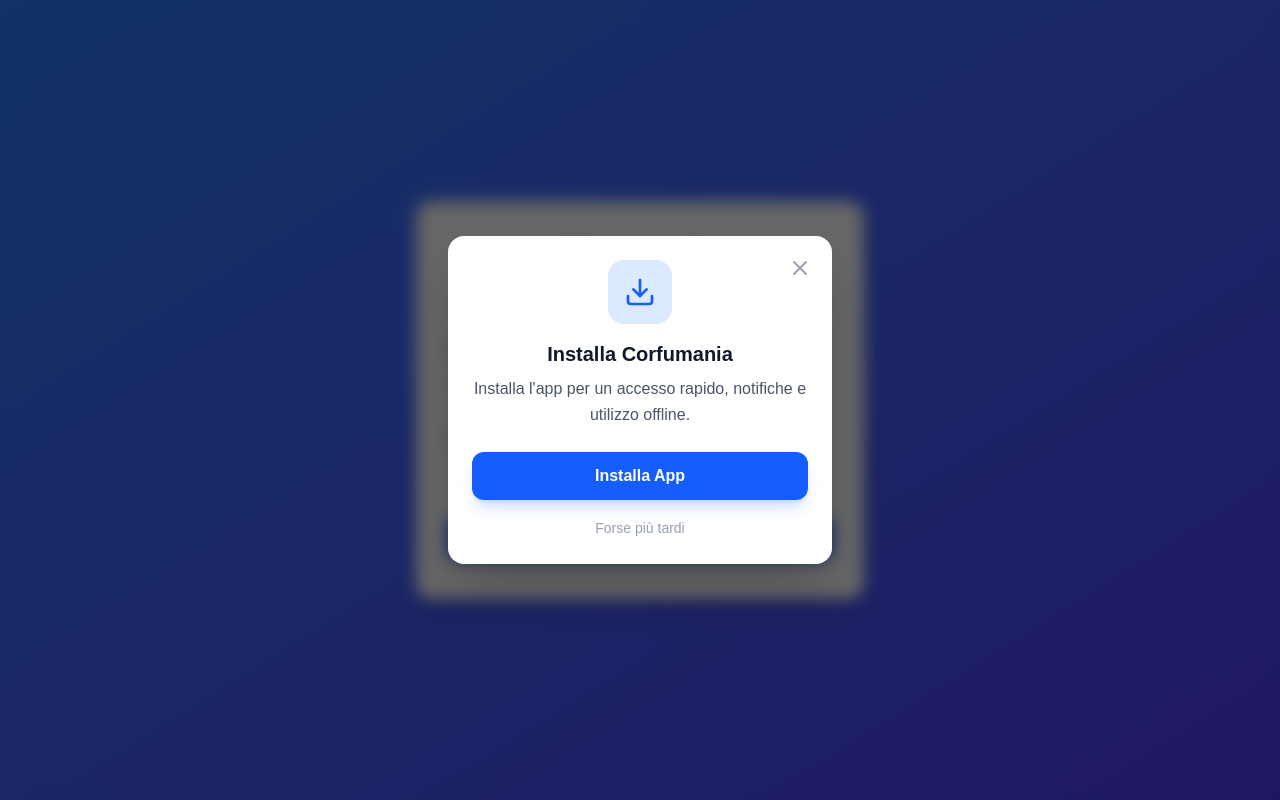
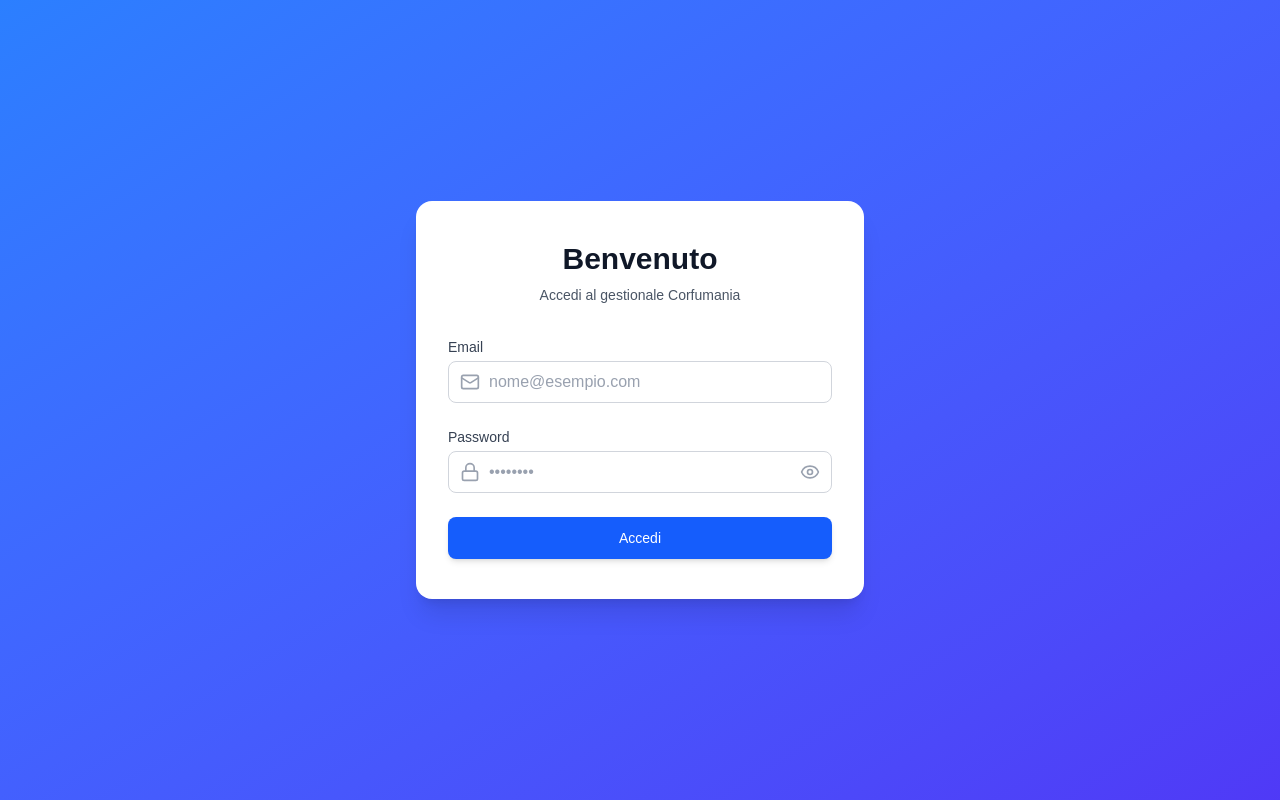
Before and after one commit to nicoladitrani2/GestionaleCorfumania1, a Next.js app: page /login in a window 1280 px wide. Built offline with nearby package versions, Linux system fonts and the light colour scheme.

Commit message:
Refactor: Remove custom PWA prompt to rely on native browser install UI

```diff
--- a/src/app/dashboard/PWAInstallPrompt.tsx
+++ /dev/null
@@ -1,173 +0,0 @@
-'use client'
-
-import { useState, useEffect } from 'react'
-import { Download, X, Share, PlusSquare } from 'lucide-react'
-
-export default function PWAInstallPrompt() {
-  const [deferredPrompt, setDeferredPrompt] = useState<any>(null)
-  const [showPrompt, setShowPrompt] = useState(false)
-  const [isIOS, setIsIOS] = useState(false)
-  const [isStandalone, setIsStandalone] = useState(false)
-  const [showManualInstructions, setShowManualInstructions] = useState(false)
-
-  useEffect(() => {
-    // Check if already installed
-    if (window.matchMedia('(display-mode: standalone)').matches || (window.navigator as any).standalone) {
-      setIsStandalone(true)
-    }
-
-    // Check if iOS
-    const ios = /iPad|iPhone|iPod/.test(navigator.userAgent) && !(window as any).MSStream
-    setIsIOS(ios)
-
-    // Check local storage (new key to reset state)
-    const dismissed = sessionStorage.getItem('pwa-prompt-dismissed-v2')
-    const isMobile = /Android|webOS|iPhone|iPad|iPod|BlackBerry|IEMobile|Opera Mini/i.test(navigator.userAgent)
-
-    // Initial check for global deferred prompt
-    if ((window as any).deferredPrompt) {
-        setDeferredPrompt((window as any).deferredPrompt)
-        if (!dismissed) setShowPrompt(true)
-    }
-
-    // Listen for custom event from PWALifecycle
-    const handlePWAPromptReady = () => {
-        if ((window as any).deferredPrompt) {
-            setDeferredPrompt((window as any).deferredPrompt)
-            if (!dismissed) setShowPrompt(true)
-        }
-    }
-    window.addEventListener('pwa-prompt-ready', handlePWAPromptReady)
-
-    // Listen for install prompt (Android/Desktop) - Backup
-    const handleBeforeInstallPrompt = (e: any) => {
-      e.preventDefault()
-      setDeferredPrompt(e)
-      if (!dismissed) setShowPrompt(true)
-    }
-
-    window.addEventListener('beforeinstallprompt', handleBeforeInstallPrompt)
-
-    // Force show if not installed (even if no prompt caught yet)
-    // This allows showing manual instructions if the prompt fails
-    // Removed isMobile check to ensure it appears for debugging/tablet users too
-    if (!isStandalone && !dismissed) {
-         // We wait a bit to see if the event fires, if not we show the manual prompt
-         const timer = setTimeout(() => {
-             setShowPrompt(true)
-         }, 1000)
-         return () => clearTimeout(timer)
-    }
-
-    return () => {
-      window.removeEventListener('beforeinstallprompt', handleBeforeInstallPrompt)
-      window.removeEventListener('pwa-prompt-ready', handlePWAPromptReady)
-    }
-  }, [isStandalone])
-
-  const handleInstallClick = async () => {
-    const prompt = deferredPrompt || (window as any).deferredPrompt
-
-    if (!prompt) {
-      setShowManualInstructions(true)
-      return
-    }
-
-    prompt.prompt()
-    const { outcome } = await prompt.userChoice
-
-    if (outcome === 'accepted') {
-      setDeferredPrompt(null)
-      setShowPrompt(false)
-    }
-  }
-
-  const handleDismiss = () => {
-      setShowPrompt(false)
-      sessionStorage.setItem('pwa-prompt-dismissed-v2', 'true')
-  }
-
-  if (isStandalone || !showPrompt) return null
-
-  return (
-    <div className="fixed inset-0 z-[100] flex items-center justify-center bg-black/60 backdrop-blur-sm p-4 animate-in fade-in duration-200">
-      <div className="bg-white rounded-2xl shadow-2xl max-w-sm w-full p-6 relative animate-in zoom-in-95 duration-200">
-        <button
-          onClick={handleDismiss}
-          className="absolute top-4 right-4 text-gray-400 hover:text-gray-600 transition-colors p-1"
-        >
-          <X className="w-6 h-6" />
-        </button>
-
-        <div className="flex flex-col items-center text-center">
-          <div className="w-16 h-16 bg-blue-100 rounded-2xl flex items-center justify-center mb-4 text-blue-600">
-             {/* App Icon placeholder or just a Download icon */}
-             <Download className="w-8 h-8" />
-          </div>
-
-          <h3 className="text-xl font-bold text-gray-900 mb-2">
-            Installa Corfumania
-          </h3>
-
-          <p className="text-gray-600 mb-6 leading-relaxed">
-            {isIOS
-              ? "Installa l'app sul tuo iPhone per un'esperienza migliore e accesso rapido."
-              : "Installa l'app per un accesso rapido, notifiche e utilizzo offline."}
-          </p>
-
-          {isIOS ? (
-            <div className="w-full bg-gray-50 rounded-xl p-4 text-left space-y-3 border border-gray-100">
-              <div className="flex items-center gap-3 text-gray-700">
-                <span className="flex items-center justify-center w-8 h-8 bg-white rounded-lg shadow-sm text-blue-600">
-                  <Share className="w-5 h-5" />
-                </span>
-                <span className="text-sm font-medium">1. Tocca il tasto Condividi</span>
-              </div>
-              <div className="flex items-center gap-3 text-gray-700">
-                <span className="flex items-center justify-center w-8 h-8 bg-white rounded-lg shadow-sm text-blue-600">
-                  <PlusSquare className="w-5 h-5" />
-                </span>
-                <span className="text-sm font-medium">2. Scorri e seleziona "Aggiungi alla Home"</span>
-              </div>
-            </div>
-          ) : (
-             !showManualInstructions ? (
-                <button
-                onClick={handleInstallClick}
-                className="w-full bg-blue-600 hover:bg-blue-700 text-white font-bold py-3 px-4 rounded-xl shadow-lg shadow-blue-600/20 active:scale-95 transition-all duration-200"
-                >
-                Installa App
-                </button>
-             ) : (
-                <div className="w-full bg-gray-50 rounded-xl p-4 text-left space-y-3 border border-gray-100 animate-in fade-in slide-in-from-top-2 duration-300">
-                    <p className="text-sm text-amber-600 mb-2 font-medium">Installazione automatica non disponibile.</p>
-                    <p className="text-sm text-gray-600 mb-2 font-medium">Segui questi passaggi:</p>
-                    <div className="flex items-center gap-3 text-gray-700">
-                        <span className="flex items-center justify-center w-8 h-8 bg-white rounded-lg shadow-sm text-gray-600">
-                        <svg xmlns="http://www.w3.org/2000/svg" width="20" height="20" viewBox="0 0 24 24" fill="none" stroke="currentColor" strokeWidth="2" strokeLinecap="round" strokeLinejoin="round"><circle cx="12" cy="12" r="1"/><circle cx="12" cy="5" r="1"/><circle cx="12" cy="19" r="1"/></svg>
-                        </span>
-                        <span className="text-sm font-medium">1. Tocca i 3 puntini in alto a destra</span>
-                    </div>
-                    <div className="flex items-center gap-3 text-gray-700">
-                        <span className="flex items-center justify-center w-8 h-8 bg-white rounded-lg shadow-sm text-gray-600">
-                        <Download className="w-5 h-5" />
-                        </span>
-                        <span className="text-sm font-medium">2. Seleziona "Installa app"</span>
-                    </div>
-                </div>
-             )
-          )}
-
-          <div className="mt-4">
-              <button
-                onClick={handleDismiss}
-                className="text-sm text-gray-400 hover:text-gray-600 font-medium"
-              >
-                Forse più tardi
-              </button>
-          </div>
-        </div>
-      </div>
-    </div>
-  )
-}
--- a/src/app/layout.tsx
+++ b/src/app/layout.tsx
@@ -1,7 +1,6 @@
 import type { Metadata } from "next";
 import { Geist, Geist_Mono } from "next/font/google";
 import "./globals.css";
-import PWAInstallPrompt from "./dashboard/PWAInstallPrompt";
 import PWALifecycle from "./PWALifecycle";
 
 const geistSans = Geist({
@@ -39,26 +38,10 @@
 }>) {
   return (
     <html lang="it">
-      <head>
-        <script
-          dangerouslySetInnerHTML={{
-            __html: `
-              window.deferredPrompt = null;
-              window.addEventListener('beforeinstallprompt', (e) => {
-                e.preventDefault();
-                window.deferredPrompt = e;
-                console.log('beforeinstallprompt captured by script');
-                window.dispatchEvent(new Event('pwa-prompt-ready'));
-              });
-            `,
-          }}
-        />
-      </head>
       <body
         className={`${geistSans.variable} ${geistMono.variable} antialiased`}
       >
         <PWALifecycle />
-        <PWAInstallPrompt />
         {children}
       </body>
     </html>
```
